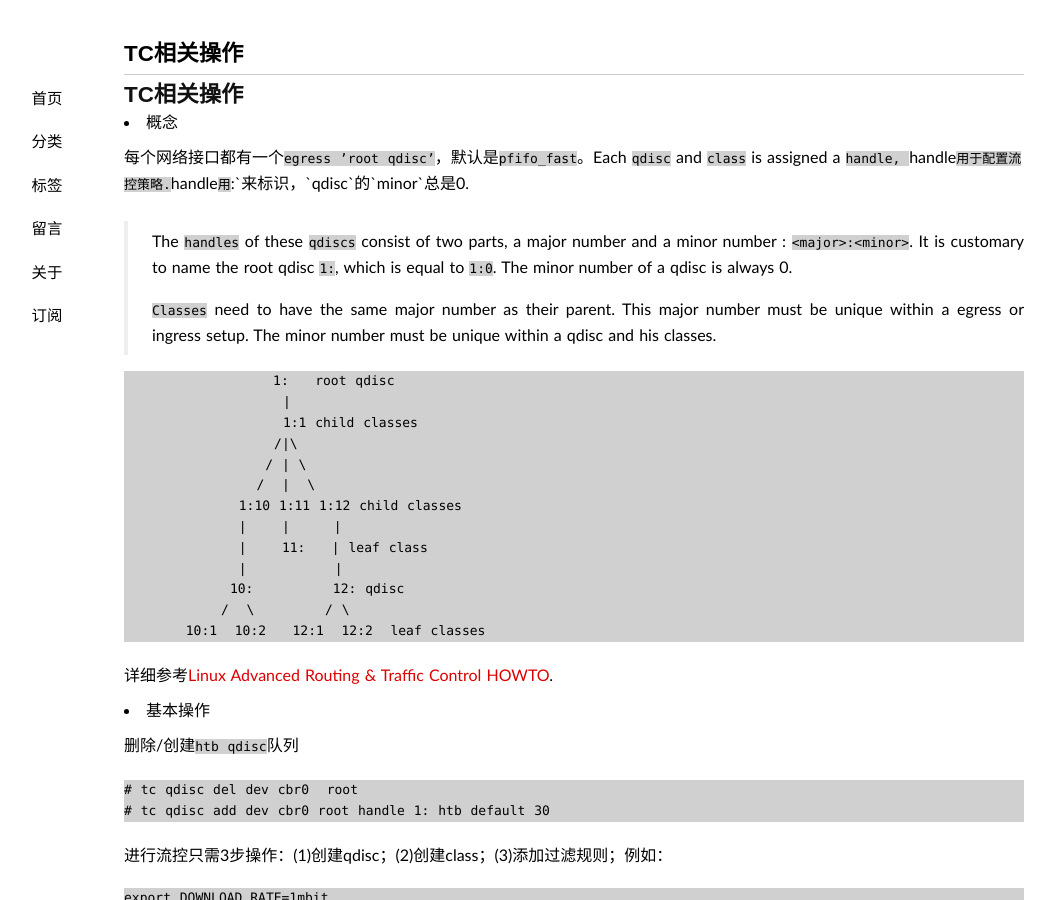
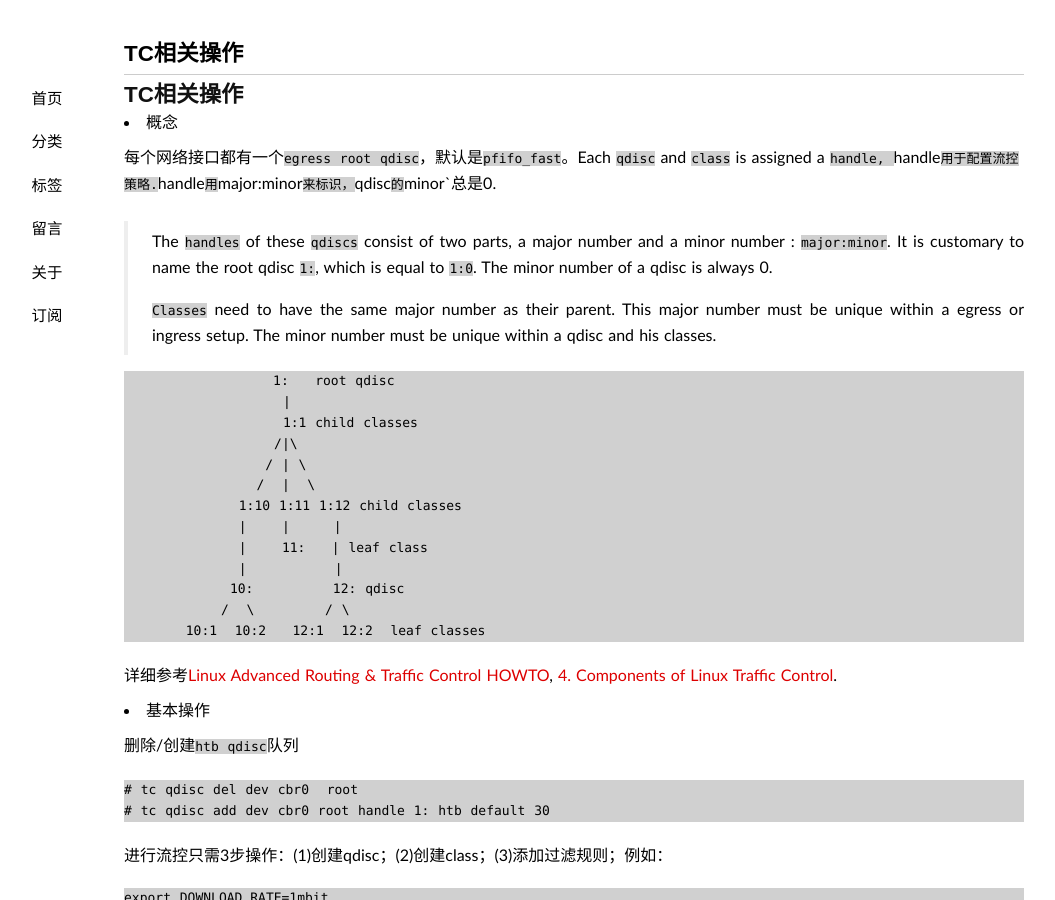
Before and after one commit to hustcat/hustcat.github.io, a Jekyll site: the page built from wiki/network/tc.md, in a window 1280 px wide and 900 px high. Shown: the whole window, without its empty margins (66-1121 px from the left). Built offline with Jekyll 4.4.1, drawn with Linux system fonts in a browser that asks for light colours; some web fonts are replaced; our own code applies the rules of GitHub Pages for plain Markdown files; comment, search, counter and statistics services are not loaded; some of the changed text lies outside the part shown.

Commit message:
Update tc.md

````diff
--- a/wiki/network/tc.md
+++ b/wiki/network/tc.md
@@ -2,10 +2,10 @@
 
 * 概念
 
-每个网络接口都有一个`egress ’root qdisc’`，默认是`pfifo_fast`。Each `qdisc` and `class` is assigned a `handle, `handle`用于配置流控策略.`handle`用`<major>:<minor>`来标识，`qdisc`的`minor`总是0.
+每个网络接口都有一个`egress root qdisc`，默认是`pfifo_fast`。Each `qdisc` and `class` is assigned a `handle, `handle`用于配置流控策略.`handle`用`major:minor`来标识，`qdisc`的`minor`总是0.
 
 
-> The `handles` of these `qdiscs` consist of two parts, a major number and a minor number : `<major>:<minor>`. It is customary to name the root qdisc `1:`, which is equal to `1:0`. The minor number of a qdisc is always 0.
+> The `handles` of these `qdiscs` consist of two parts, a major number and a minor number : `major:minor`. It is customary to name the root qdisc `1:`, which is equal to `1:0`. The minor number of a qdisc is always 0.
 >
 > `Classes` need to have the same major number as their parent. This major number must be unique within a egress or ingress setup. The minor number must be unique within a qdisc and his classes.
 
@@ -23,7 +23,7 @@
                /  \        / \
            10:1  10:2   12:1  12:2  leaf classes
 
-详细参考[Linux Advanced Routing & Traffic Control HOWTO](http://lartc.org/).
+详细参考[Linux Advanced Routing & Traffic Control HOWTO](http://lartc.org/), [4. Components of Linux Traffic Control](http://tldp.org/HOWTO/Traffic-Control-HOWTO/components.html).
 
 * 基本操作
 
@@ -239,3 +239,8 @@ int dev_queue_xmit(struct sk_buff *skb)
 ```
 
 * ingress qdisc
+
+
+## Ref
+
+* [Traffic Control HOWTO](http://tldp.org/HOWTO/Traffic-Control-HOWTO/)
````
